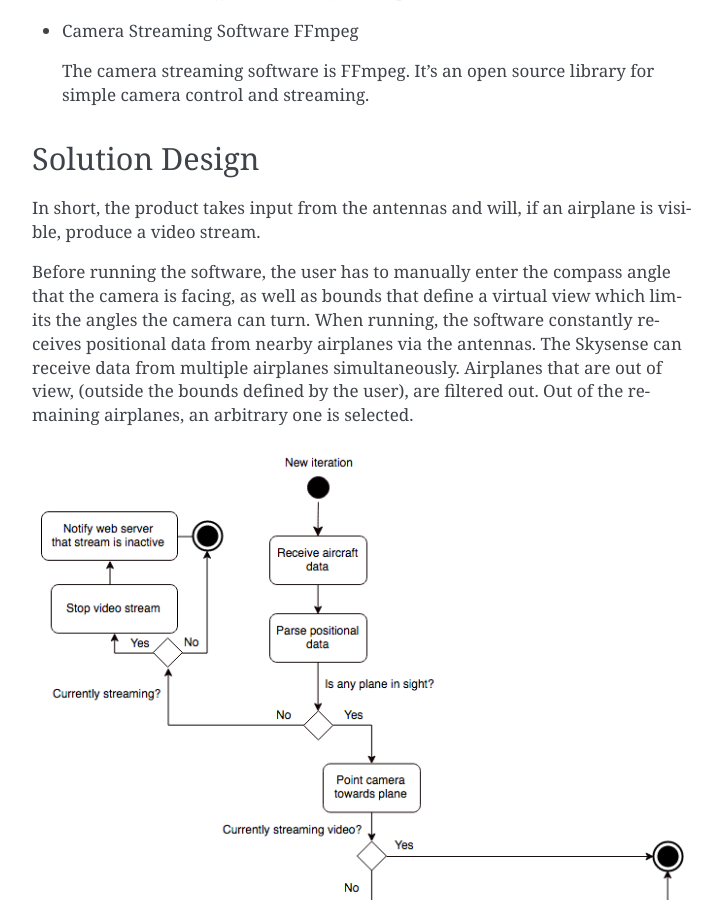
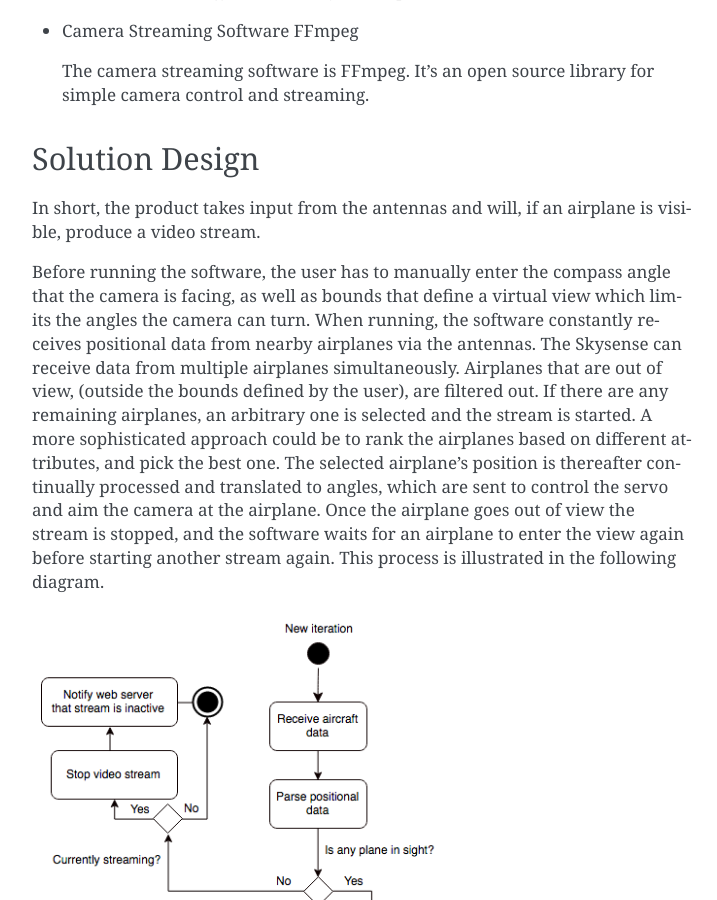
Before and after one commit to aathn/mvk18, a Sphinx documentation site: the page built from docs/source/solution.rst, in a window 1280 px wide and 900 px high, scrolled down 1282 px. Shown: the whole window, without its empty margins (388-1105 px from the left). Built offline with Sphinx 7.4.7, drawn with Linux system fonts in a browser that asks for light colours; formulas are drawn with MathJax 3.

Commit message:
Changed and added text about solution and businessreqs

```diff
--- a/docs/source/solution.rst
+++ b/docs/source/solution.rst
@@ -77,8 +77,15 @@ that the camera is facing, as well as bounds that define a virtual view which
 limits the angles the camera can turn. When running, the software constantly
 receives positional data from nearby airplanes via the antennas. The Skysense
 can receive data from multiple airplanes simultaneously. Airplanes that are out
-of view, (outside the bounds defined by the user), are filtered out. Out of the
-remaining airplanes, an arbitrary one is selected.
+of view, (outside the bounds defined by the user), are filtered out. If there are any
+remaining airplanes, an arbitrary one is selected and the stream is started.
+A more sophisticated approach could be to rank the airplanes based on different
+attributes, and pick the best one. The selected airplane's position is
+thereafter continually processed and translated to angles, which are sent to
+control the servo and aim the camera at the airplane. Once the airplane goes out
+of view the stream is stopped, and the software waits for an airplane to enter
+the view again before starting another stream again. This process is illustrated
+in the following diagram.
 
 .. figure:: ../resources/UML-skysense-activitydiagram.png
 
```
Also changed, not shown: docs/source/requirements.rst (+7 -4 lines).
